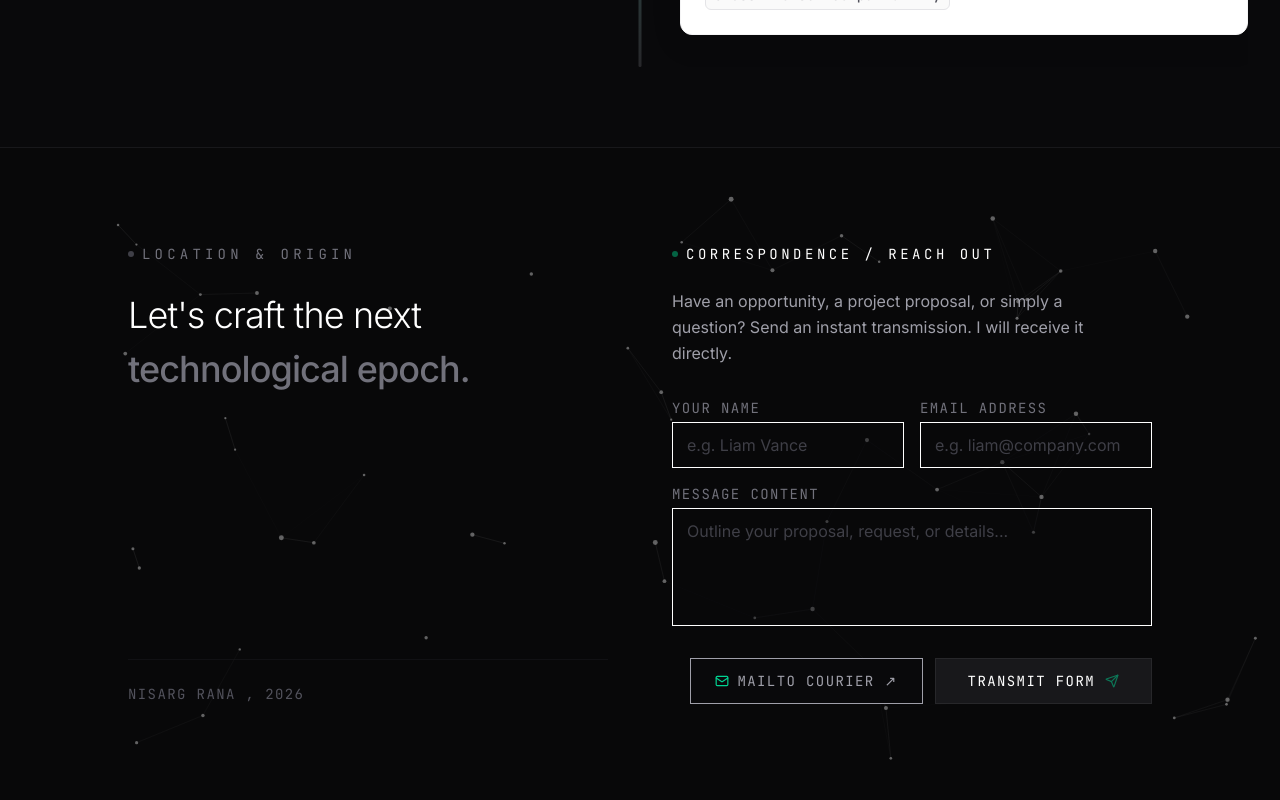
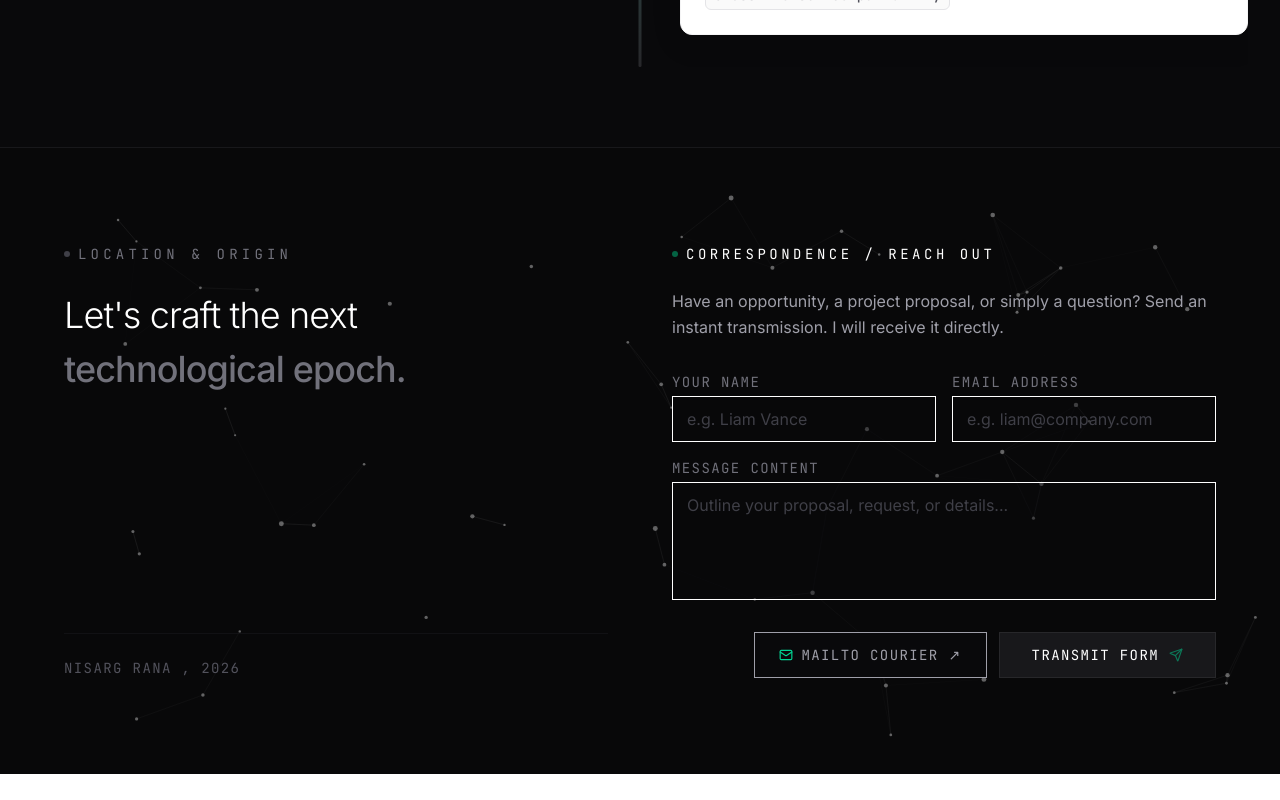
Before and after one commit to nisrg77/portfolio, a React (Vite) app: page / in a window 1280 px wide. Shown: the part 5503-6303 px from the top of the page. After the commit the page ends 6277 px from the top, so only its background shows below. Built offline with nearby package versions, Linux system fonts and the light colour scheme.

Commit message:
style: expand footer reach-out form to fill full right half

```diff
--- a/src/components/Footer.tsx
+++ b/src/components/Footer.tsx
@@ -238,7 +238,7 @@ export default function Footer() {
       />
 
       {/* Grid Content Overlay sitting legibly over canvas - Balanced Two Column Layout */}
-      <div className="relative max-w-5xl mx-auto w-full grid grid-cols-1 md:grid-cols-12 gap-12 md:gap-16 z-20">
+      <div className="relative max-w-7xl mx-auto w-full grid grid-cols-1 md:grid-cols-12 gap-12 md:gap-16 z-20">
 
         {/* Left Column (6 Columns): Minimal Typographic Brand panel */}
         <div id="footer-brand-panel" className="md:col-span-6 flex flex-col justify-between space-y-8 md:space-y-0 text-left">
@@ -269,7 +269,7 @@ export default function Footer() {
               Correspondence / Reach Out
             </h4>
           </div>
-          <p className="text-zinc-400 text-base leading-relaxed font-sans max-w-md">
+          <p className="text-zinc-400 text-base leading-relaxed font-sans">
             Have an opportunity, a project proposal, or simply a question? Send an instant transmission. I will receive it directly.
           </p>
 
```
